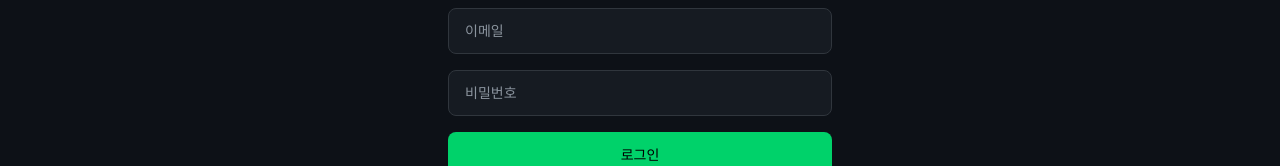
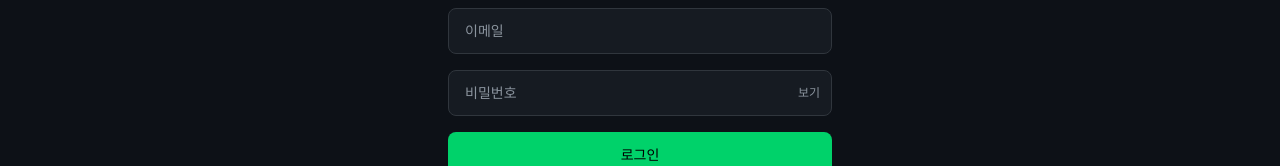
Before and after one commit to xogh3198/MONEY_PROJECT_FRONT, a Next.js app: page /login in a window 1280 px wide. Shown: the part 398-564 px from the top of the page. Built offline with nearby package versions, Linux system fonts and the light colour scheme; a web font is replaced by a local one.

Commit message:
fix: 404 페이지 + 뉴스 자동갱신(LIVE) + 비밀번호 토글

```diff
--- a/src/app/forum/page.tsx
+++ b/src/app/forum/page.tsx
@@ -27,11 +27,22 @@ export default function ForumPage() {
   const [loading, setLoading] = useState(true);
   const [page, setPage] = useState(0);
   const [hasMore, setHasMore] = useState(true);
+  const [lastUpdate, setLastUpdate] = useState<Date>(new Date());
 
   useEffect(() => {
     setPage(0);
     setArticles([]);
     loadArticles(0);
+  }, [tab, category]);
+
+  // 실시간 탭: 60초마다 자동 새로고침
+  useEffect(() => {
+    if (tab !== 'realtime') return;
+    const interval = setInterval(() => {
+      loadArticles(0);
+      setLastUpdate(new Date());
+    }, 60000);
+    return () => clearInterval(interval);
   }, [tab, category]);
 
   const loadArticles = async (pageNum: number) => {
@@ -72,7 +83,12 @@ export default function ForumPage() {
     <div>
       <div className="mb-5">
         <h1 className="text-xl font-bold">경제뉴스</h1>
-        <p className="text-xs text-text-secondary mt-1">실시간 경제 뉴스와 시장 분석</p>
+        <div className="flex items-center gap-2 mt-1">
+          <p className="text-xs text-text-secondary">실시간 경제 뉴스와 시장 분석</p>
+          {tab === 'realtime' && (
+            <span className="text-[10px] text-accent animate-pulse">● LIVE</span>
+          )}
+        </div>
       </div>
 
       {/* 인기/실시간 탭 */}
--- a/src/app/login/page.tsx
+++ b/src/app/login/page.tsx
@@ -10,6 +10,7 @@ export default function LoginPage() {
   const [nickname, setNickname] = useState('');
   const [error, setError] = useState('');
   const [loading, setLoading] = useState(false);
+  const [showPassword, setShowPassword] = useState(false);
 
   const handleSubmit = async (e: React.FormEvent) => {
     e.preventDefault();
@@ -85,14 +86,20 @@ export default function LoginPage() {
             required
             className="w-full px-4 py-3 bg-card border border-border rounded-lg text-sm text-text-primary placeholder-text-secondary focus:outline-none focus:border-accent"
           />
+          <div className="relative">
             <input
-            type="password"
+              type={showPassword ? 'text' : 'password'}
               placeholder="비밀번호"
               value={password}
               onChange={e => setPassword(e.target.value)}
               required
-            className="w-full px-4 py-3 bg-card border border-border rounded-lg text-sm text-text-primary placeholder-text-secondary focus:outline-none focus:border-accent"
+              className="w-full px-4 py-3 bg-card border border-border rounded-lg text-sm text-text-primary placeholder-text-secondary focus:outline-none focus:border-accent pr-10"
             />
+            <button type="button" onClick={() => setShowPassword(!showPassword)}
+              className="absolute right-3 top-1/2 -translate-y-1/2 text-text-secondary text-xs">
+              {showPassword ? '숨기기' : '보기'}
+            </button>
+          </div>
 
           {error && <p className="text-negative text-sm">{error}</p>}
 
--- /dev/null
+++ b/src/app/not-found.tsx
@@ -0,0 +1,19 @@
+import Link from 'next/link';
+
+export default function NotFound() {
+  return (
+    <div className="flex flex-col items-center justify-center py-20">
+      <div className="text-6xl mb-4">🔍</div>
+      <h1 className="text-2xl font-bold mb-2">페이지를 찾을 수 없습니다</h1>
+      <p className="text-text-secondary mb-6">요청하신 페이지가 존재하지 않거나 이동되었습니다.</p>
+      <div className="flex gap-3">
+        <Link href="/" className="px-5 py-2.5 bg-accent text-black font-medium rounded-lg hover:opacity-90">
+          홈으로
+        </Link>
+        <Link href="/forum" className="px-5 py-2.5 bg-card border border-border text-text-primary font-medium rounded-lg hover:border-accent/30">
+          뉴스 보기
+        </Link>
+      </div>
+    </div>
+  );
+}
```
Lines whose indentation alone changed are shown as unchanged.
